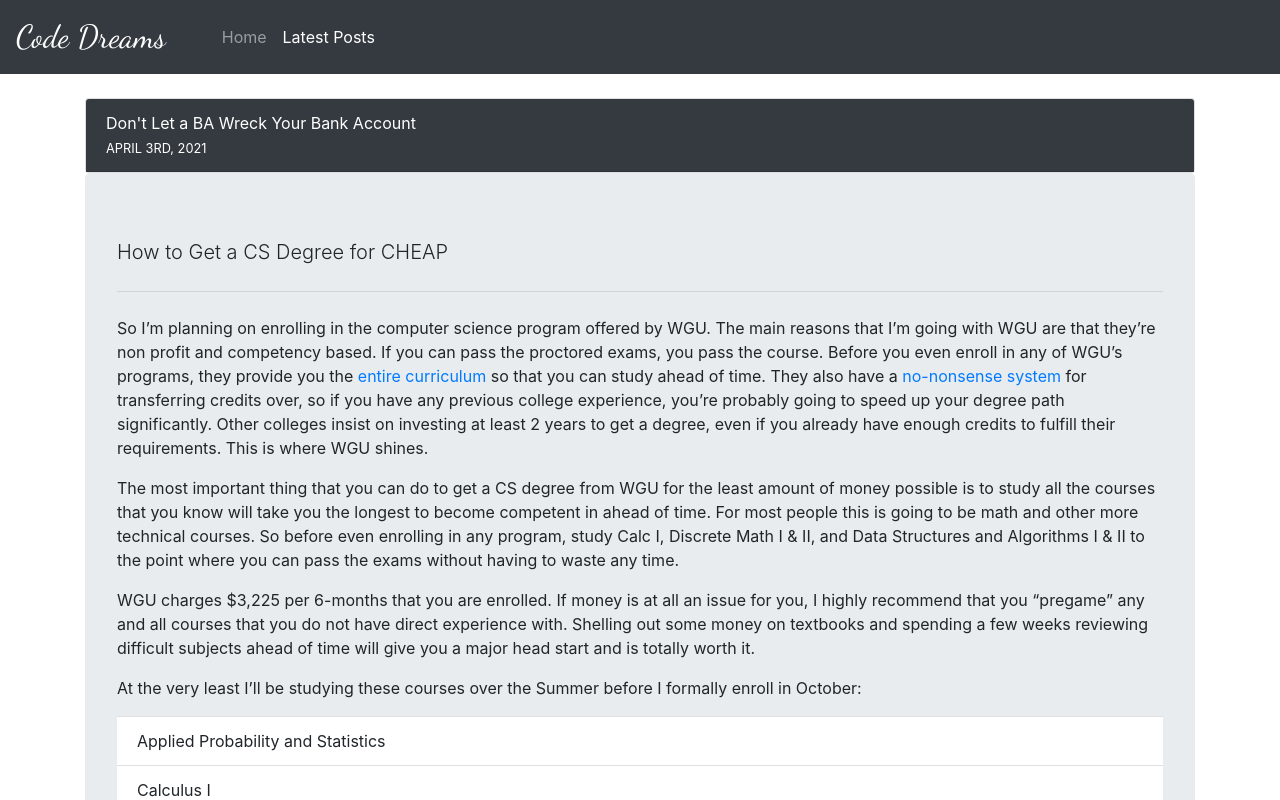
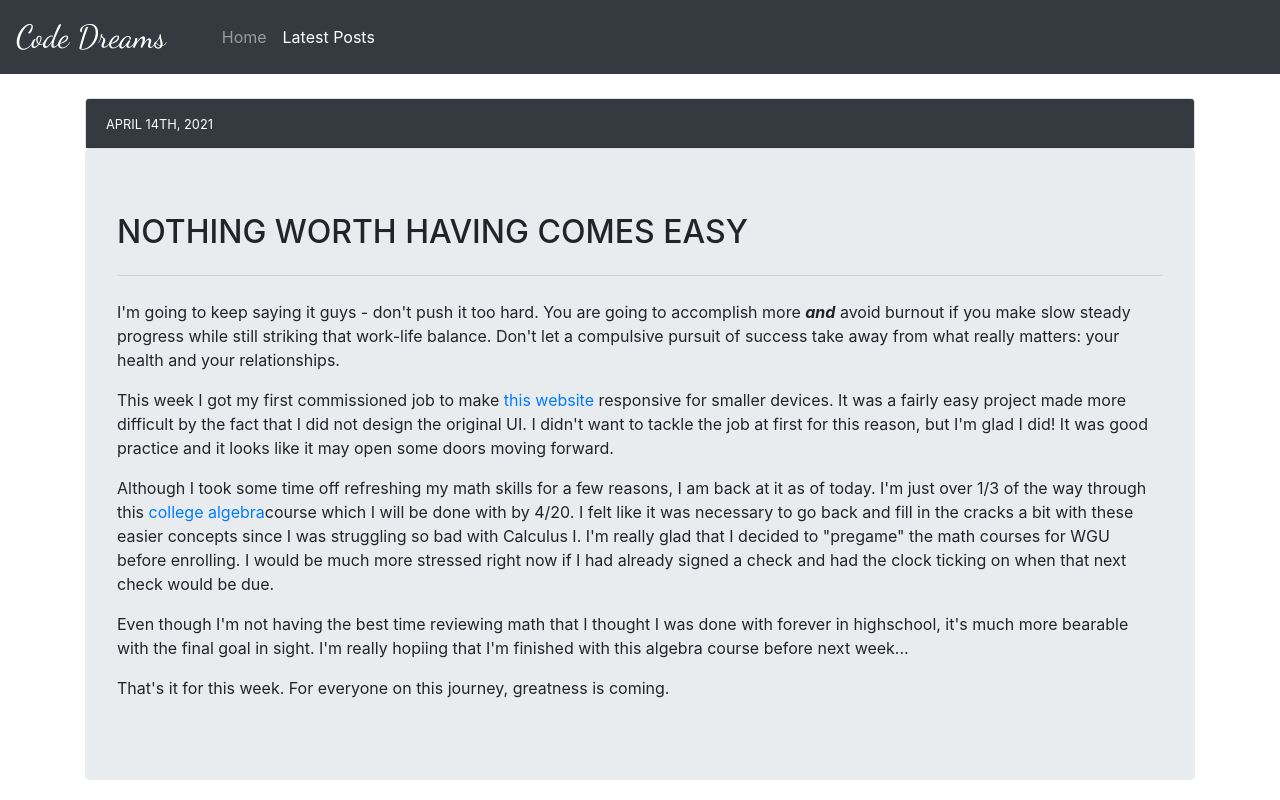
Before and after one commit to gabereal373/codedreams, a website: page posts.html in a window 1280 px wide. Shown: the top 800 px of the page. Drawn offline with nearby package versions, Linux system fonts and the light colour scheme.

Commit message:
blog post 6

```diff
--- a/posts.html
+++ b/posts.html
@@ -30,6 +30,25 @@
       </ul>
     </div>
   </nav>
+
+<!-- Blog Post 6 4/14/21-->
+<div class="container mt-4">
+  <div class="card blog-intro">
+    <div class="card-header text-white bg-dark">
+      <p class="card-text text-uppercase"><small>April 14th, 2021</small></p>
+    </div>
+  </div>
+  <div class="jumbotron">
+    <h2 class="display-8 text-uppercase">Nothing Worth Having Comes Easy</h2>
+    <hr class="my-4">
+    <p>I'm going to keep saying it guys - don't push it too hard. You are going to accomplish more <i><b>and</b></i> avoid burnout if you make slow steady progress while still striking that work-life balance. Don't let a compulsive pursuit of success take away from what really matters: your health and your relationships.</p>
+    <p>This week I got my first commissioned job to make <a href="http://www.capecodbeachstickers.com">this website</a> responsive for smaller devices. It was a fairly easy project made more difficult by the fact that I did not design the original UI. I didn't want to tackle the job at first for this reason, but I'm glad I did! It was good practice and it looks like it may open some doors moving forward.
+    </p>
+    <p>Although I took some time off refreshing my math skills for a few reasons, I am back at it as of today. I'm just over 1/3 of the way through this <a href="https://www.youtube.com/watch?v=LwCRRUa8yTU&t=8514s">college algebra</a>course which I will be done with by 4/20. I felt like it was necessary to go back and fill in the cracks a bit with these easier concepts since I was struggling so bad with Calculus I. I'm really glad that I decided to "pregame" the math courses for WGU before enrolling. I would be much more stressed right now if I had already signed a check and had the clock ticking on when that next check would be due.</p>
+    <p>Even though I'm not having the best time reviewing math that I thought I was done with forever in highschool, it's much more bearable with the final goal in sight. I'm really hopiing that I'm finished with this algebra course before next week...</p>
+    <p>That's it for this week. For everyone on this journey, greatness is coming.</p>
+  </div>
+</div>
 
 <!-- Blog post 5 4/3/21 -->
 <div class="container mt-4">
```
